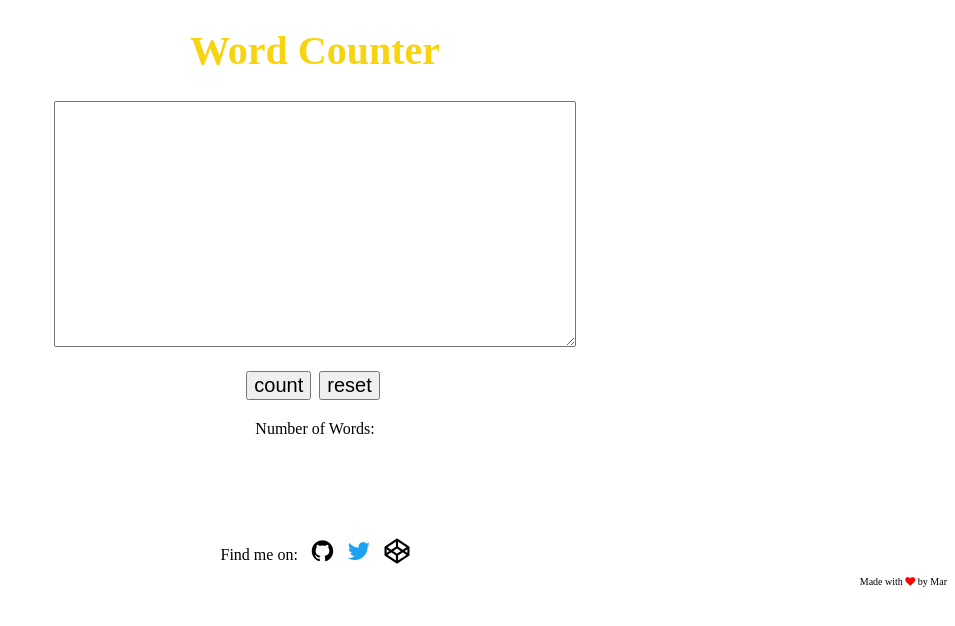
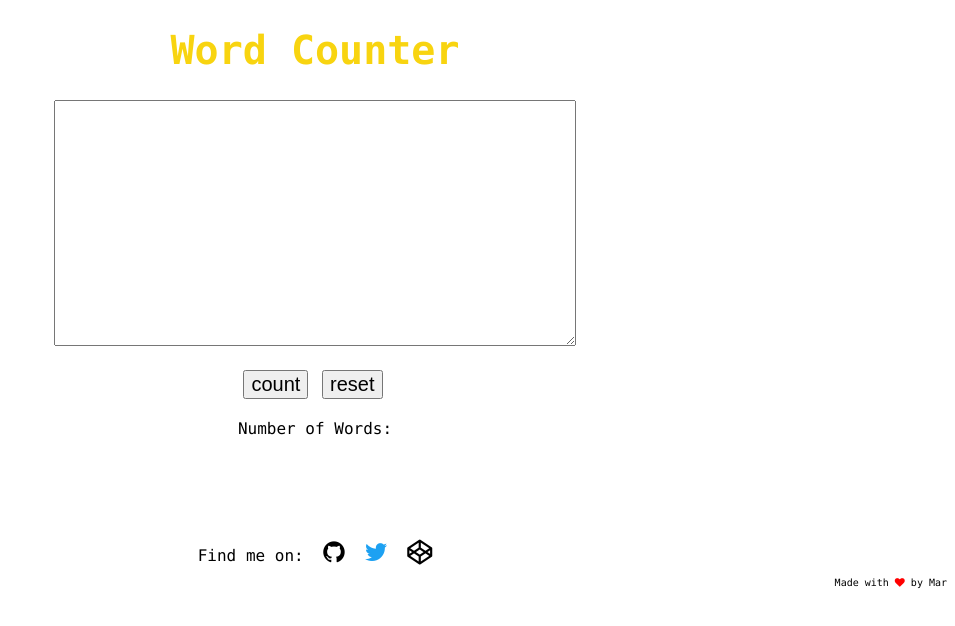
Before and after one commit to maradam4/word-counter, a plain HTML site: page index.html in a window 1280 px wide. Shown: the whole page, without its empty margins (325-1280 px from the left). Drawn offline with Linux system fonts and the light colour scheme.

Commit message:
changing font

```diff
--- a/styles.css
+++ b/styles.css
@@ -1,5 +1,6 @@
 body {
   text-align: center;
+  font-family: Monaco,"Courier New","DejaVu Sans Mono","Bitstream Vera Sans Mono",monospace;
 }
 h1 {
   color: #f8d410;
```
